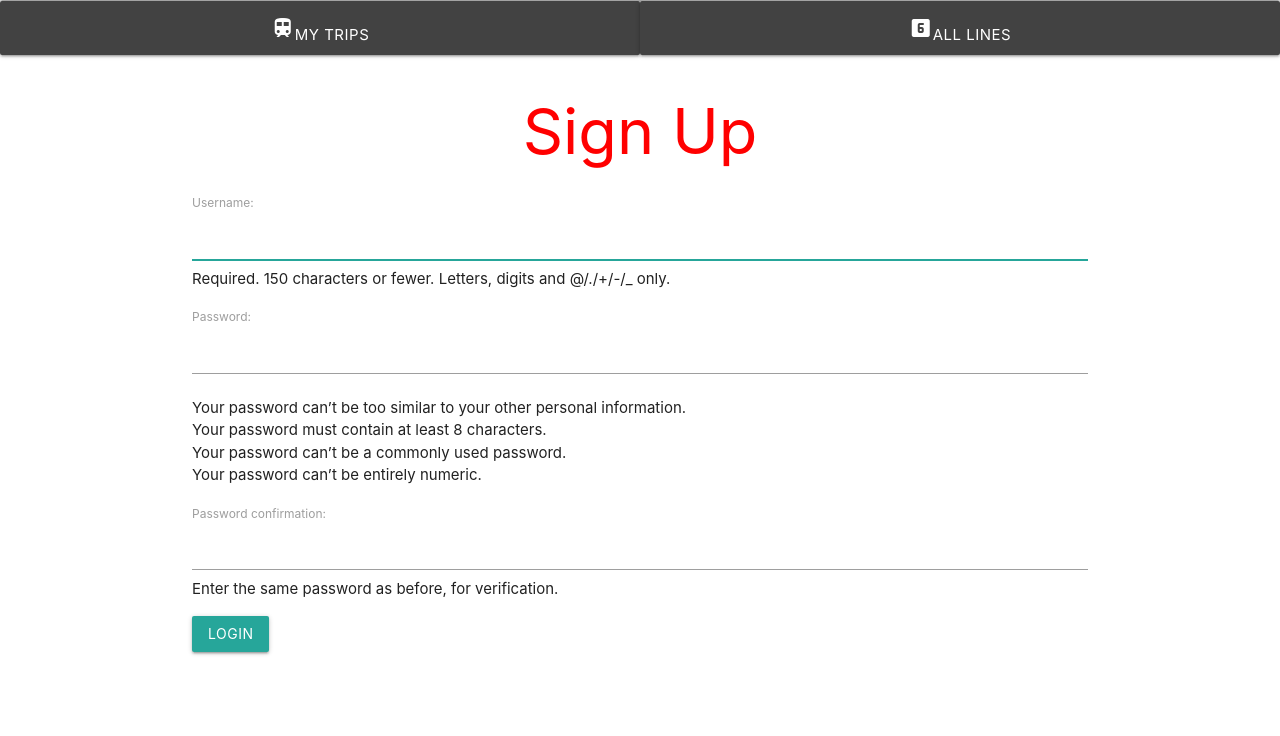
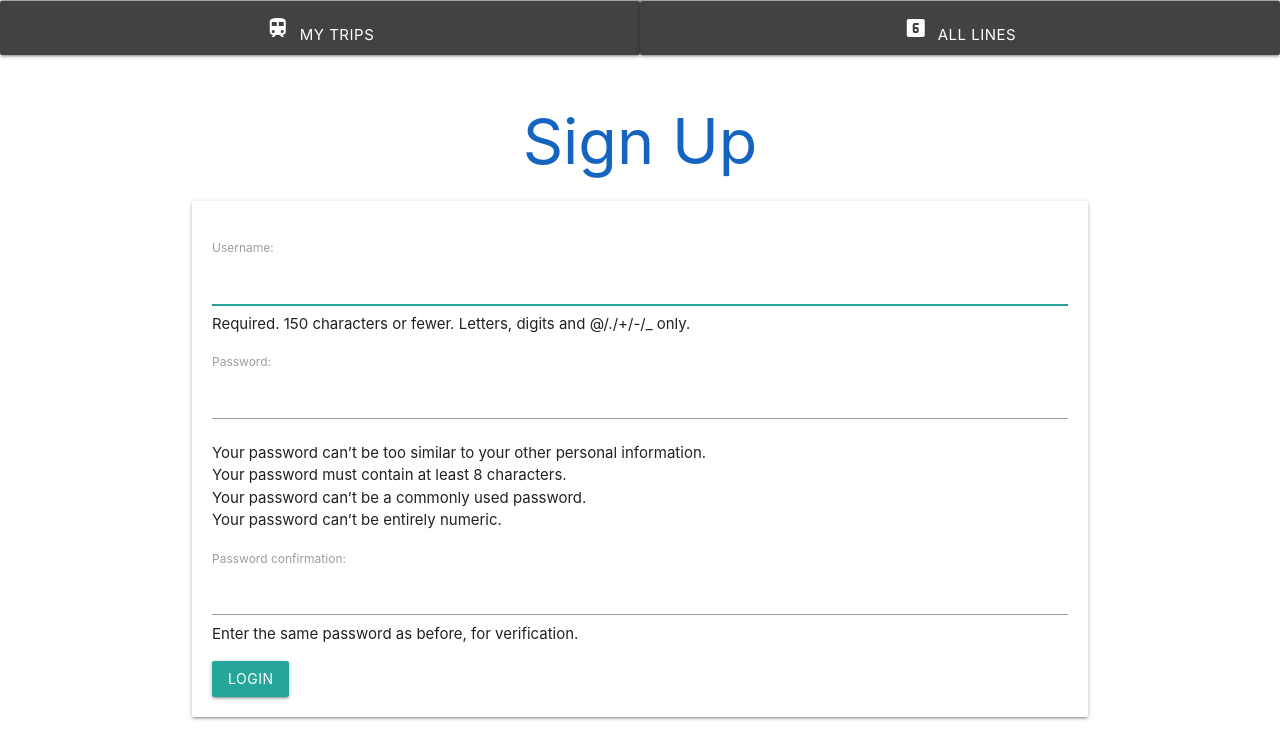
Before and after one commit to mikefeldberg/getting-there, a Django app: page /accounts/signup/ in a window 1280 px wide. Shown: the part 64-800 px from the top of the page. Run offline with Django 3.2, Linux system fonts and the light colour scheme.

Commit message:
add style to sign up page (#15)

```diff
--- a/main/static/css/style.css
+++ b/main/static/css/style.css
@@ -1,12 +1,7 @@
 h1 {
-    color: red;
+    color: #1565C0;
     text-align: center;
 }
-
-<<<<<<< HEAD
-#my-trips, #all-lines {
-=======
-/* TODO: replace hacky input styles with something from Materialize */
 
 input[type=checkbox] {
     opacity: 1 !important;
@@ -20,10 +15,8 @@ select {
 }
 
 #my-trips, #all-lines{
->>>>>>> master
     display: inline-block;
     margin: 0px 0px 10px 0px;
-
 }
 
 #train-icon {
@@ -32,6 +25,10 @@ select {
 
 #lines-icon {
     padding: 0px 10px 0px 0px;
+}
+
+#sign-up-card {
+    padding: 20px;
 }
 
 .line-emblem {
--- a/main/templates/base.html
+++ b/main/templates/base.html
@@ -43,7 +43,7 @@
     </ul>
     <div class="row">
         <div class="col s12"></div>
-        <a id="my-trips" href="#" class="btn-large waves-effect waves-light col s6 grey darken-3" name="action"><i id="train-icon" class="material-icons">train</i>My Trips</a>
+        <a id="my-trips" href="/" class="btn-large waves-effect waves-light col s6 grey darken-3" name="action"><i id="train-icon" class="material-icons">train</i>My Trips</a>
         <a id="all-lines" href="{% url 'lines_index' %}" class="btn-large waves-effect waves-light col s6 grey darken-3" name="action"><i id="lines-icon" class="material-icons">looks_6</i>All Lines</a>
     </div>
     <main class="container">
--- a/main/templates/registration/signup.html
+++ b/main/templates/registration/signup.html
@@ -8,11 +8,13 @@
     <p class="red-text">{{ error_message }}</p>
 {% endif %}
 
+<div id="sign-up-card" class="card">
     <form action="{% url 'signup' %}" method="POST">
         {% csrf_token %}
         {{ form.as_p }}
         <input type="submit" class="btn" value="Login">
         <input type="hidden" name="next" value="{{ next }}">
     </form>
+</div>
 
 {% endblock %}
```
Lines whose indentation alone changed are shown as unchanged.
